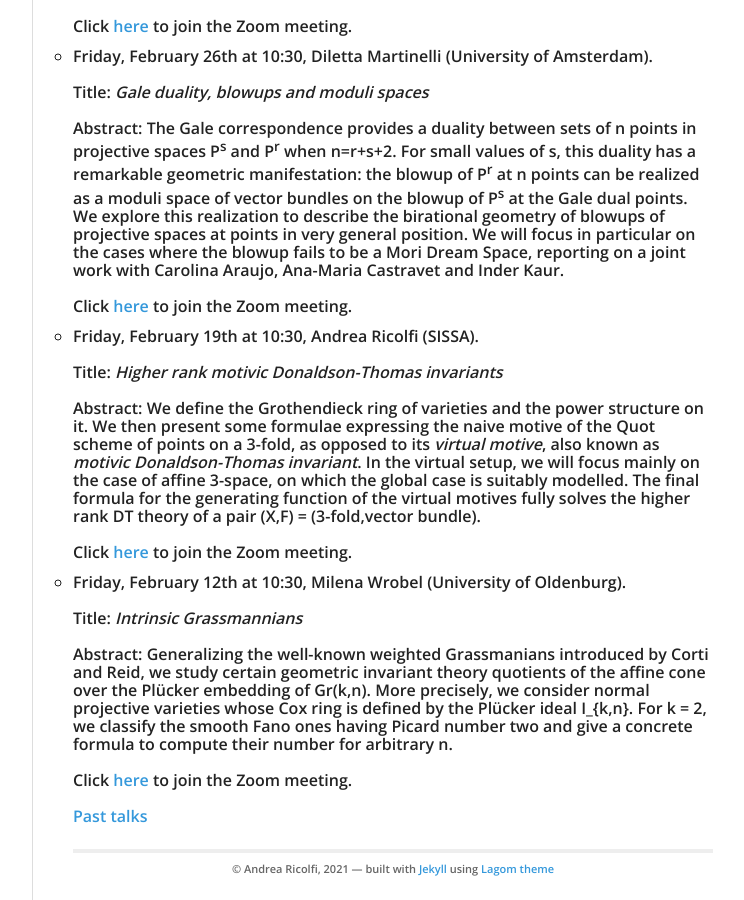
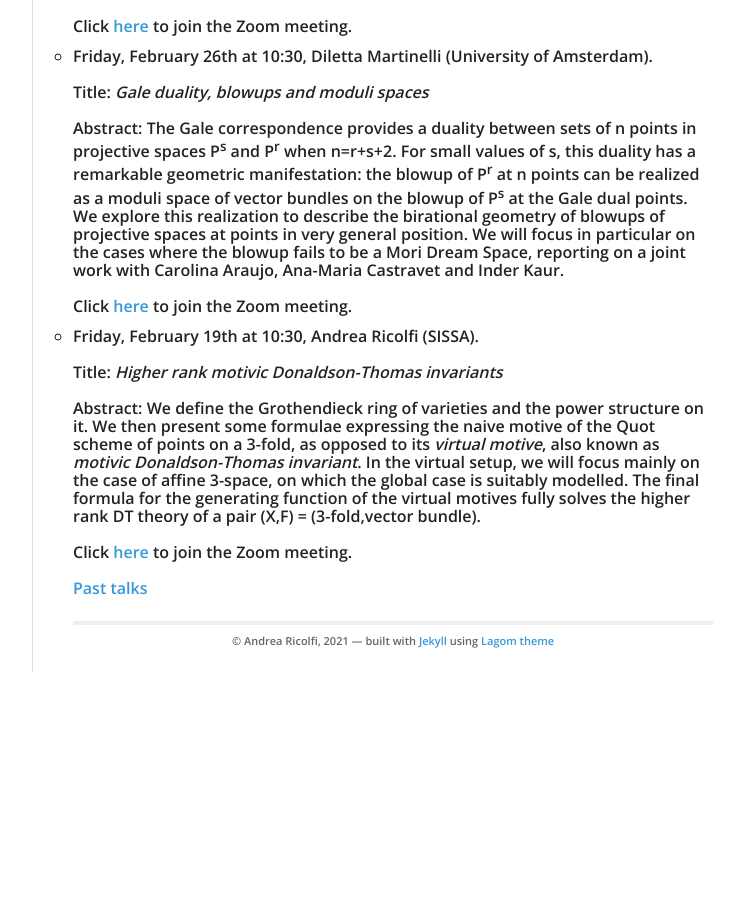
Before and after one commit to atricolfi/atricolfi.github.io, a Jekyll site: the page built from AGseminar.html, in a window 1280 px wide and 900 px high, scrolled down 1153 px. Shown: the whole window, without its empty margins (378-1122 px from the left). Built offline with Jekyll 4.4.1, drawn with Linux system fonts in a browser that asks for light colours; after the commit the page ends 1825 px from its top, so only the background shows below that.

Commit message:
Update AGseminar.html

```diff
--- a/AGseminar.html
+++ b/AGseminar.html
@@ -111,20 +111,7 @@ Abstract:  We define the Grothendieck ring of varieties and the power structure
      Click <a href="https://us02web.zoom.us/j/87239350702">here</a> to join the Zoom meeting.
 </li>
 
-<li> Friday, February 12th at 10:30, Milena Wrobel (University of Oldenburg).
-  <br>
-  <br>
-Title: <em>Intrinsic Grassmannians</em>
-  <br>
-  <br>
-Abstract:  Generalizing the well-known weighted Grassmanians introduced by Corti and Reid, we study certain geometric
-      invariant theory quotients of the affine cone over the Plücker embedding of Gr(k,n). More precisely,
-      we consider normal projective varieties whose Cox ring is defined by the Plücker ideal I_{k,n}. For k = 2,
-      we classify the smooth Fano ones having Picard number two and give a concrete formula to compute their number for arbitrary n.
-     <br>
-     <br>
-     Click <a href="https://us02web.zoom.us/j/87239350702">here</a> to join the Zoom meeting.
-</li>
+
 
 
 
```
